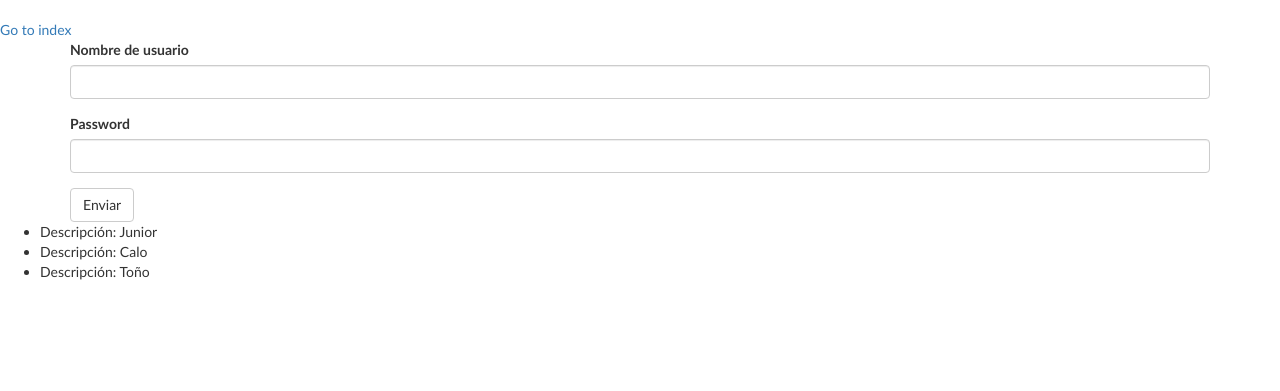
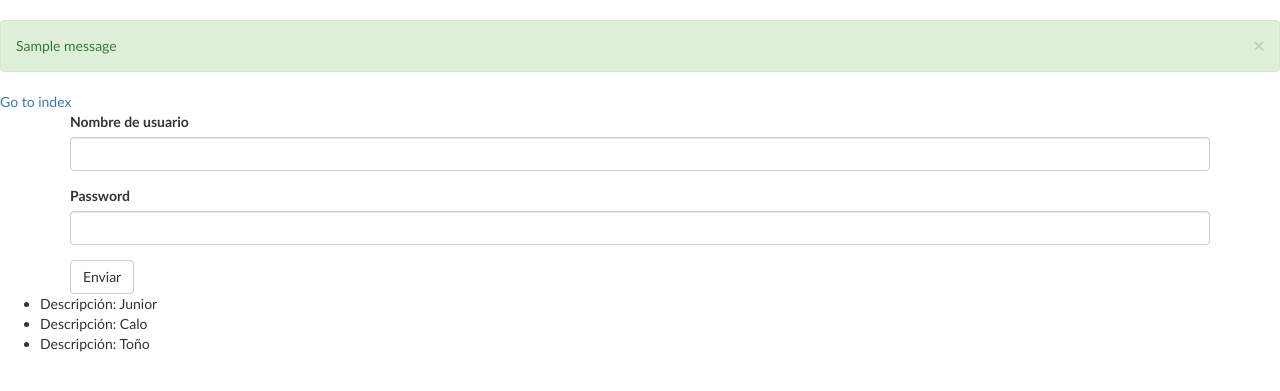
Before and after one commit to juniorpeves/Flask1, a Flask app: page /hello in a window 1280 px wide. Shown: the part 52-443 px from the top of the page. Run offline with Flask 2, Linux system fonts and the light colour scheme; one stand-in notice (Sample message) is shown; some libraries are stand-ins or nearby versions.

Commit message:
clase19-flashes

```diff
--- a/main.py
+++ b/main.py
@@ -1,10 +1,10 @@
 # Importando las clases de Flask
-from flask import Flask, request, make_response, redirect, render_template, session, url_for
+from flask import Flask, request, make_response, redirect, render_template, session, url_for, flash
 from flask_bootstrap import Bootstrap
 from flask_wtf import FlaskForm
 from wtforms.fields import StringField, PasswordField
 from wtforms.fields.simple import SubmitField
-from wtforms.validators import DataRequired
+from wtforms.validators import DataRequired, Length
 # Declarando una nueva variable instanciandola con Flask
 # Con el parametro de la aplicación
 app = Flask(__name__)
@@ -14,10 +14,9 @@ todos = ['Junior', 'Calo', 'Toño']
 app.config['SECRET_KEY']='Super secreto'
 
 class LoginForm(FlaskForm):
-    username = StringField('Nombre de usuario', validators=[DataRequired()])
-    password = PasswordField('Password', validators=[DataRequired()])
+    username = StringField('Nombre de usuario', validators=[DataRequired(), Length(max=20)])
+    password = PasswordField('Password', validators=[DataRequired(), Length(min=8)])
     submit = SubmitField('Enviar')
-
 
 @app.errorhandler(404)
 def not_found(error):
@@ -56,11 +55,11 @@ def hello():
         username = login_form.username.data # 02 Obteninedo el username
         session['username'] = username # 03 Guardandolo en session
 
+        flash('Success')
         return redirect(url_for('index'))
 
+    return render_template('hello.html', **context)
     # GET Se envia un diccionario expandido con el **
-    return render_template('hello.html', **context)
-
 
 
 @app.route('/xxx') # Usando el decorador con la función 00route
--- a/templates/base.html
+++ b/templates/base.html
@@ -14,8 +14,19 @@
         {% include 'navbar.html' %}
     {% endblock navbar %}
 
-    {% block content%}
+    {%for message in get_flashed_messages() %}
+        <div class="alert alert-success alert-dismissable">
+            <button type="button"
+                    class="close"
+                    data-dismiss="alert">&times;</button>
+            {{ message }}
+        </div>
+    {%endfor %}
 
-    {% endblock content%}
+    {% block content%}{% endblock content%}
+
+    {% block scripts %}
+        {{ super() }}
+    {%endblock %}
 
 {% endblock body %}
```
